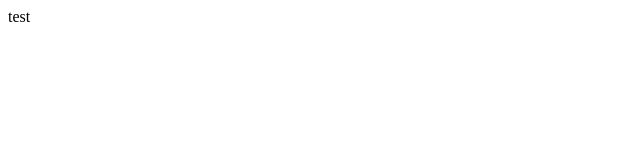
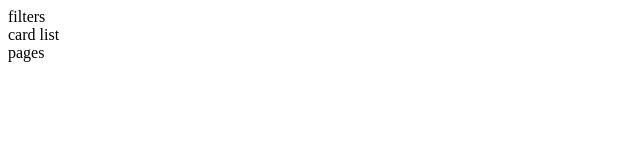
Before and after one commit to yasershomaf/movies-search-engine, a React (Create React App) app: page / in a window 1280 px wide. Shown: the top 160 px of the page, without its empty margins (0-640 px from the left). Built offline with nearby package versions, Linux system fonts and the light colour scheme.

Commit message:
Created layout

```diff
--- a/src/components/App/App.js
+++ b/src/components/App/App.js
@@ -1,7 +1,15 @@
+import React, { Component } from 'react';
+
 import './App.css';
 
-const App = () => {
-	return <div className="App">test</div>;
+export default class App extends Component {
+	render() {
+		return <div>
+			<header>filters</header>
+
+			<section>card list</section>
+
+			<footer>pages</footer>
+		</div>;
+	}
 }
-
-export default App;
```
